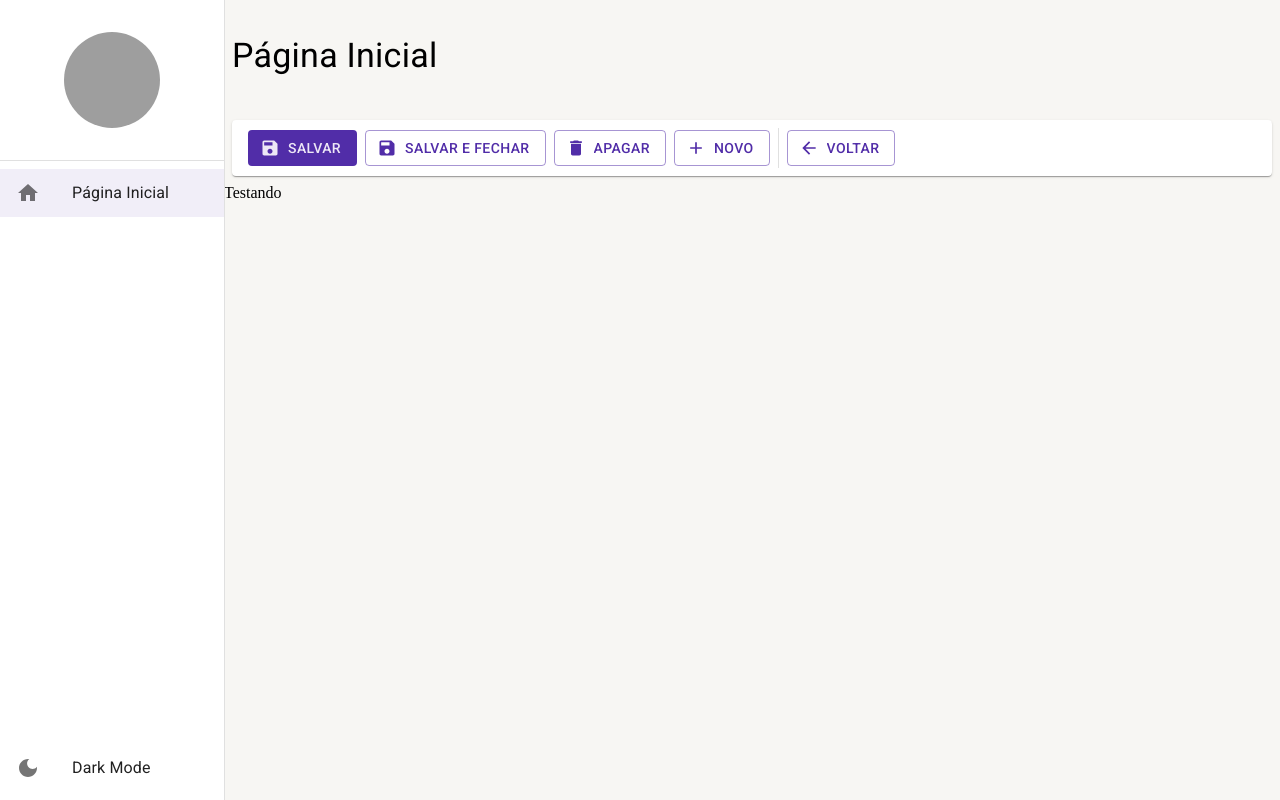
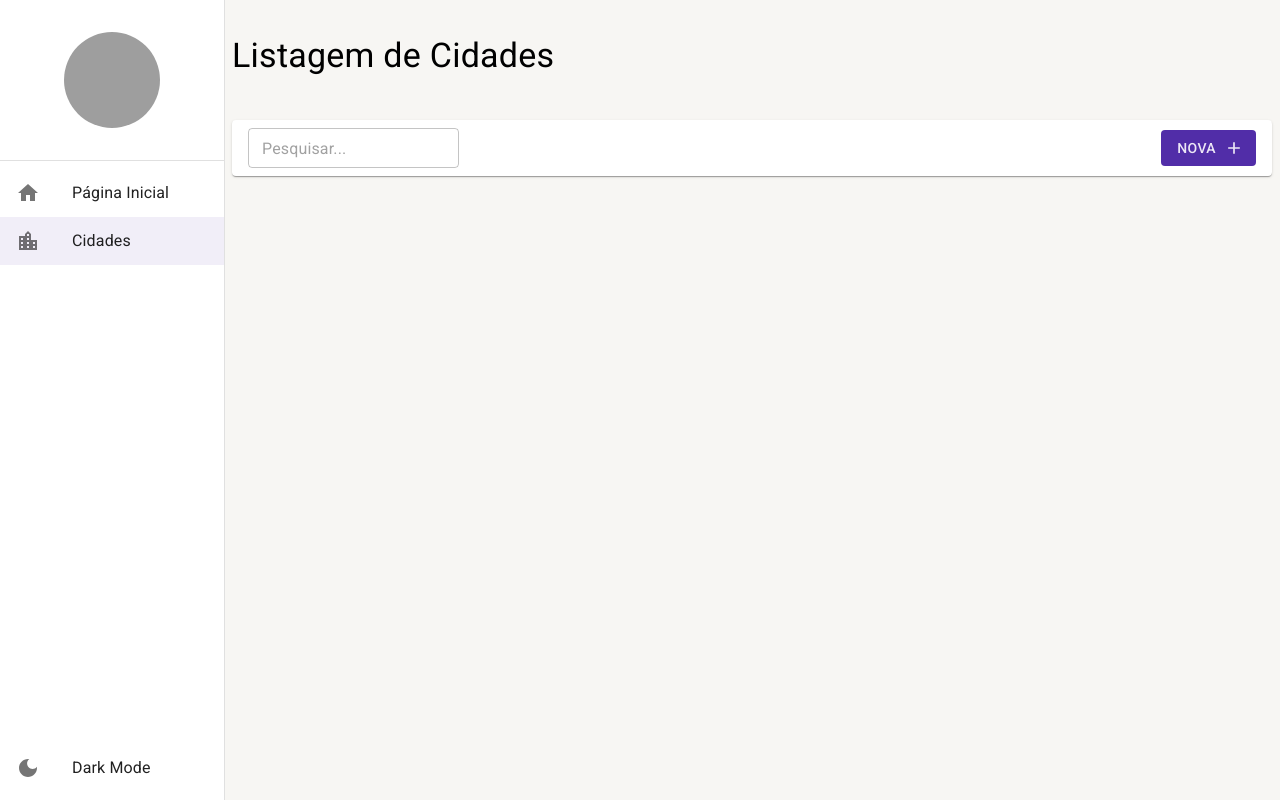
Before and after one commit to giovanaraphaelli/crud-react-with-mui, a React (Create React App) app: page /cidades in a window 1280 px wide. Before the commit this address led to /home. Built offline with nearby package versions, Linux system fonts and the light colour scheme; grey boxes are pictures that could not be loaded.

Commit message:
feat: cria pagina de cidades

```diff
--- /dev/null
+++ b/src/pages/cidades/ListagemDeCidade.tsx
@@ -0,0 +1,27 @@
+import { useMemo } from 'react';
+import { useSearchParams } from 'react-router-dom';
+import { FerramentasDaListagem } from '../../shared/components';
+import { LayoutBase } from '../../shared/layouts';
+
+export const ListagemDeCidade: React.FC = () => {
+  const [searchParams, setSearchParams] = useSearchParams();
+
+  const busca = useMemo(() => {
+    return searchParams.get('busca') || '';
+  }, [searchParams]);
+  return (
+    <LayoutBase
+      titulo="Listagem de Cidades"
+      barraDeFerramentas={
+        <FerramentasDaListagem
+          textoBotaoNovo="Nova"
+          mostrarInputBusca
+          textoDaBusca={busca}
+          aoMudarTextoDeBusca={(texto) =>
+            setSearchParams({ busca: texto }, { replace: true })
+          }
+        />
+      }
+    ></LayoutBase>
+  );
+};
--- a/src/pages/index.ts
+++ b/src/pages/index.ts
@@ -1 +1,2 @@
 export * from './dashboard/Dashboard';
+export * from './cidades/ListagemDeCidade';
--- a/src/routes/index.tsx
+++ b/src/routes/index.tsx
@@ -1,8 +1,9 @@
-import Home from '@mui/icons-material/Home';
 import { useEffect } from 'react';
 import { Routes, Route, Navigate } from 'react-router-dom';
-import { Dashboard } from '../pages';
+import { Dashboard, ListagemDeCidade } from '../pages';
 import { useDrawerContext } from '../shared/contexts';
+import Home from '@mui/icons-material/Home';
+import LocationCityIcon from '@mui/icons-material/LocationCity';
 
 export const AppRoutes = () => {
   const { setDrawerOptions } = useDrawerContext();
@@ -10,12 +11,15 @@
   useEffect(() => {
     setDrawerOptions([
       { label: 'Página Inicial', icon: <Home />, path: '/home' },
+      { label: 'Cidades', icon: <LocationCityIcon />, path: '/cidades' },
     ]);
   }, []);
 
   return (
     <Routes>
       <Route path="/home" element={<Dashboard />} />
+      <Route path="/cidades" element={<ListagemDeCidade />} />
+      {/* <Route path="/cidades/detalhe/:id" element={<ListagemDeCidade />} /> */}
 
       <Route path="*" element={<Navigate to="/home" />} />
     </Routes>
```
